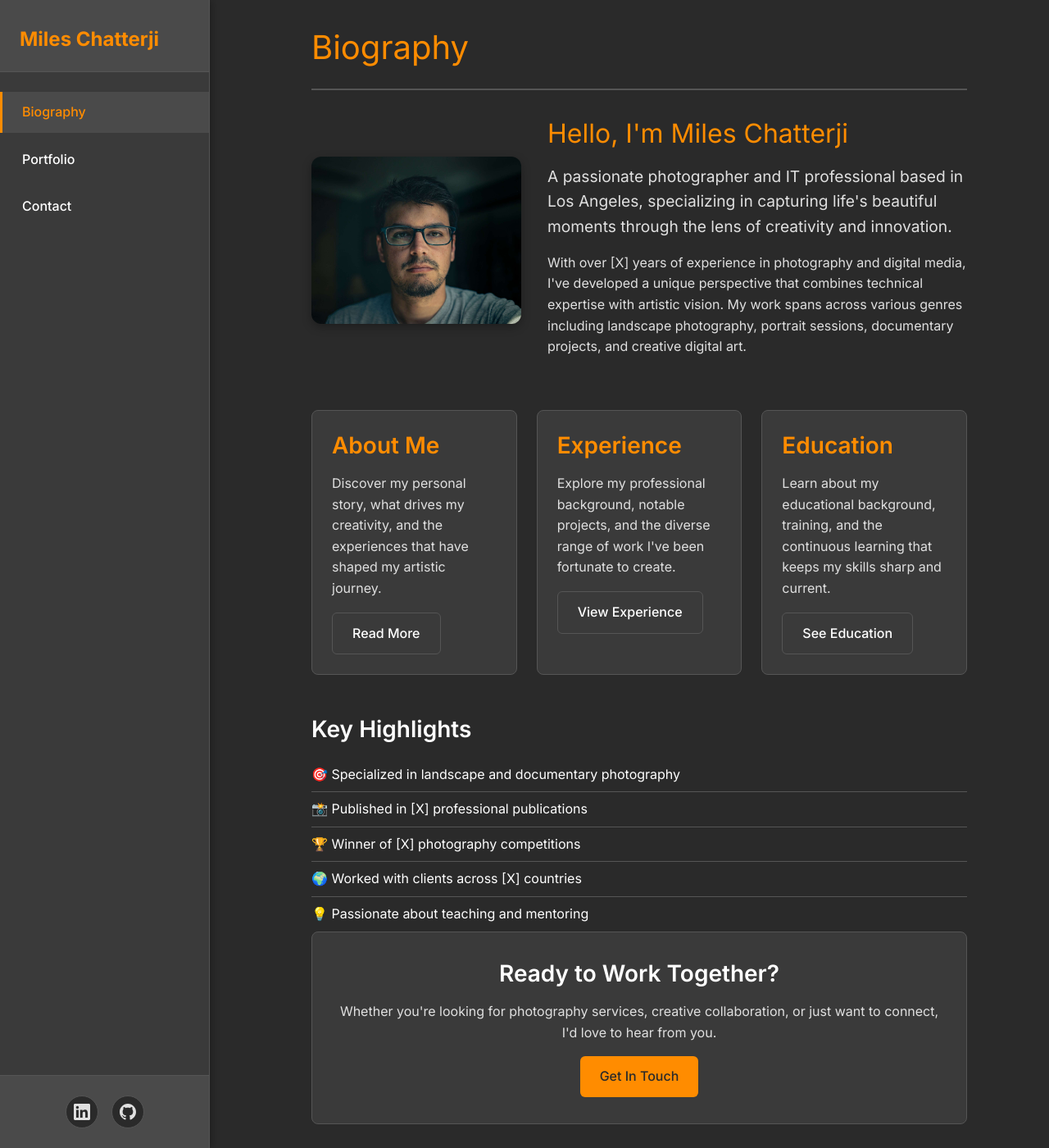
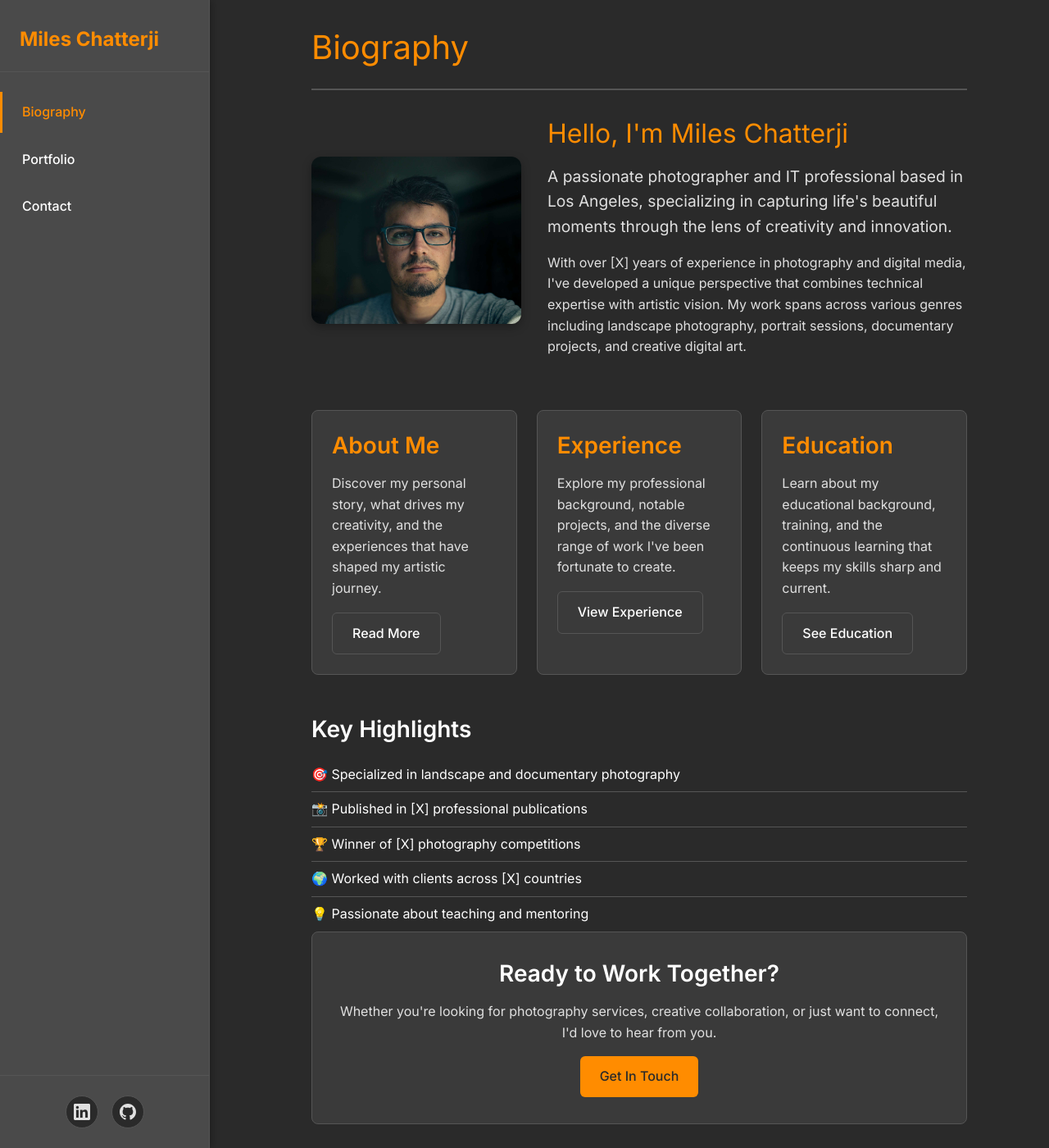
Before and after one commit to MilesChatterji/Prod-GHPages-mileschatterji.com, a Jekyll site: the page built from biography/index.html, in a window 1280 px wide and 1400 px high. Shown: the whole window at 82% size. Built offline with Jekyll 4.4.1, drawn with Linux system fonts in a browser that asks for light colours; some web fonts are replaced.

Commit message:
main spacing 80%, siide bar color tertiary

```diff
--- a/assets/css/main.css
+++ b/assets/css/main.css
@@ -90,7 +90,8 @@
     flex: 1;
     padding: 2rem;
     margin-left: 280px; /* Account for sidebar width */
-    max-width: calc(100vw - 280px);
+   /* max-width: calc(100vw - 280px); */
+    max-width: 80%;
 }
 
 /* Page Layouts */
--- a/assets/css/navigation.css
+++ b/assets/css/navigation.css
@@ -6,7 +6,7 @@
     top: 0;
     width: 20%;
     height: 100vh;
-    background: var(--bg-secondary);
+    background: var(--bg-tertiary);
     border-right: 1px solid var(--border-color);
     display: flex;
     flex-direction: column;
```
